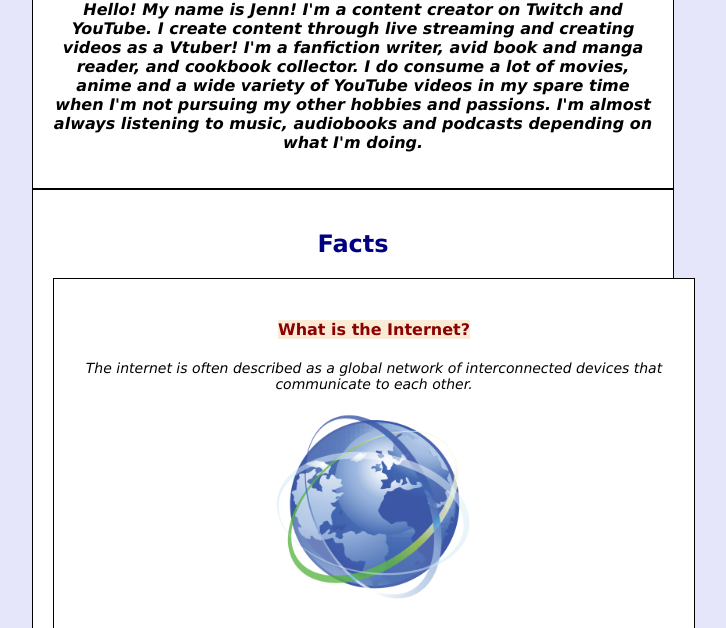
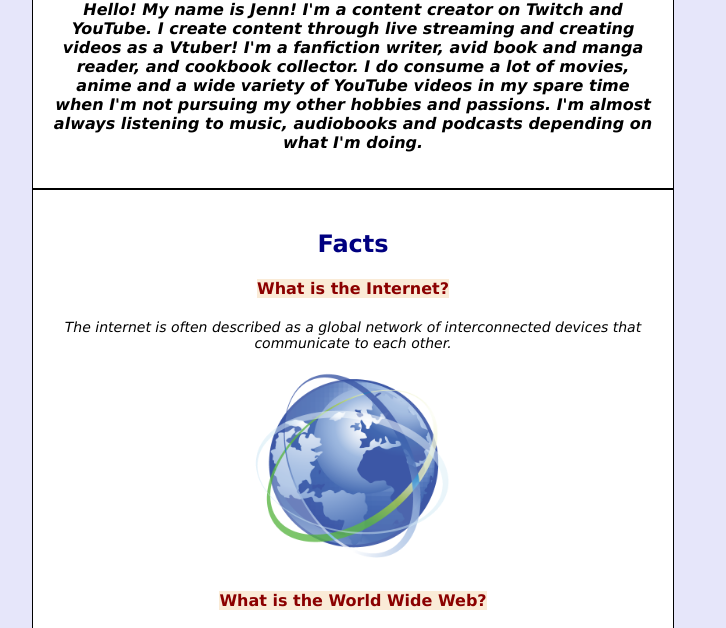
Before and after one commit to FinOzbleck/MART-341-Project-2, a plain HTML site: page index.html in a window 1280 px wide. Shown: the part 129-757 px from the top of the page, without its empty margins (287-1013 px from the left). Drawn offline with Linux system fonts and the light colour scheme.

Commit message:
Update index.html

```diff
--- a/index.html
+++ b/index.html
@@ -35,7 +35,7 @@
                 </div>
                 <div id="Facts" class="container">
                     <h2 id="Facts">Facts</h2>
-                        <section id="The Internets" class="container">
+                        <section id="The Internets">
                             <h4 font-size: 20px;><span>What is the Internet?</span></h4>
                                 <p style="font-size: 14px;"><i>The internet is often described as a global network of interconnected devices that communicate to each other.</i></p>
                                 <img src="Images/internet_earth.png" title="Internet Earth" width="200" height="200">
```
